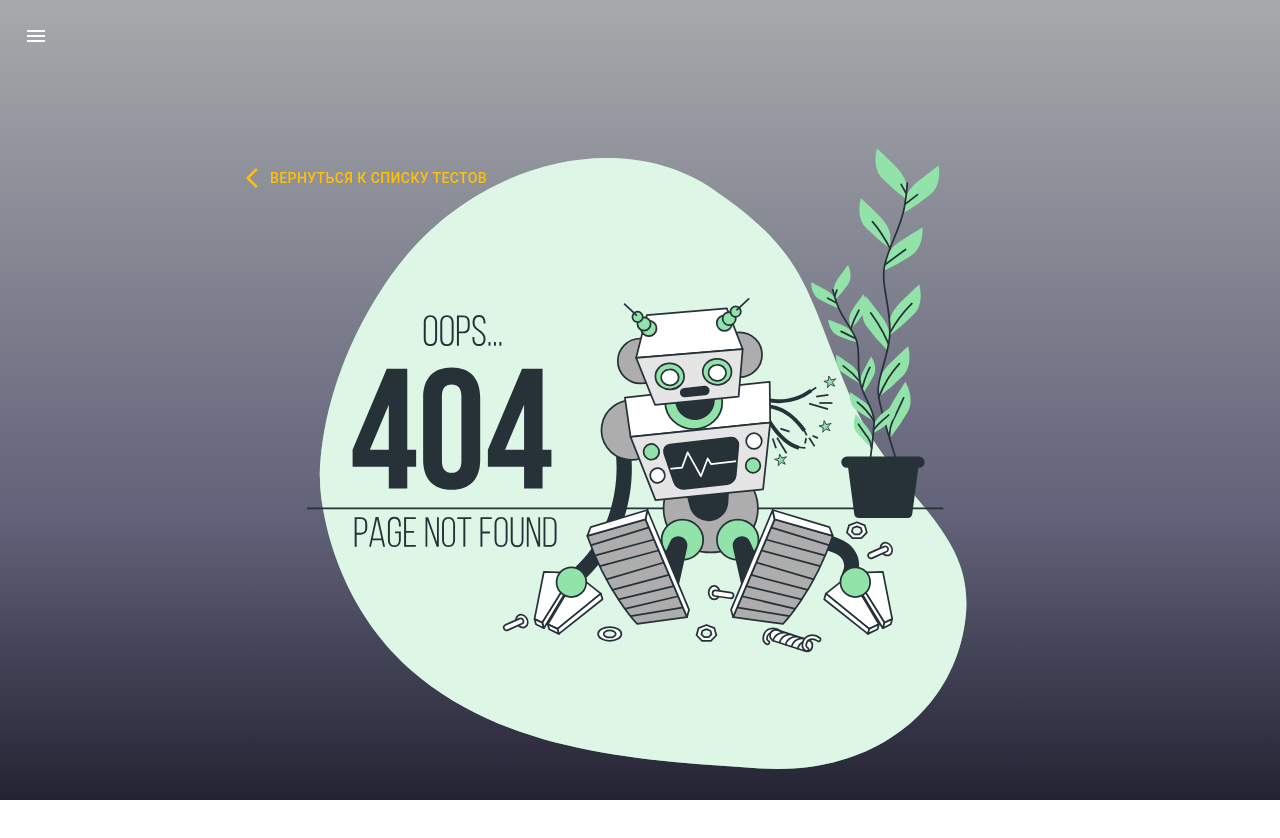
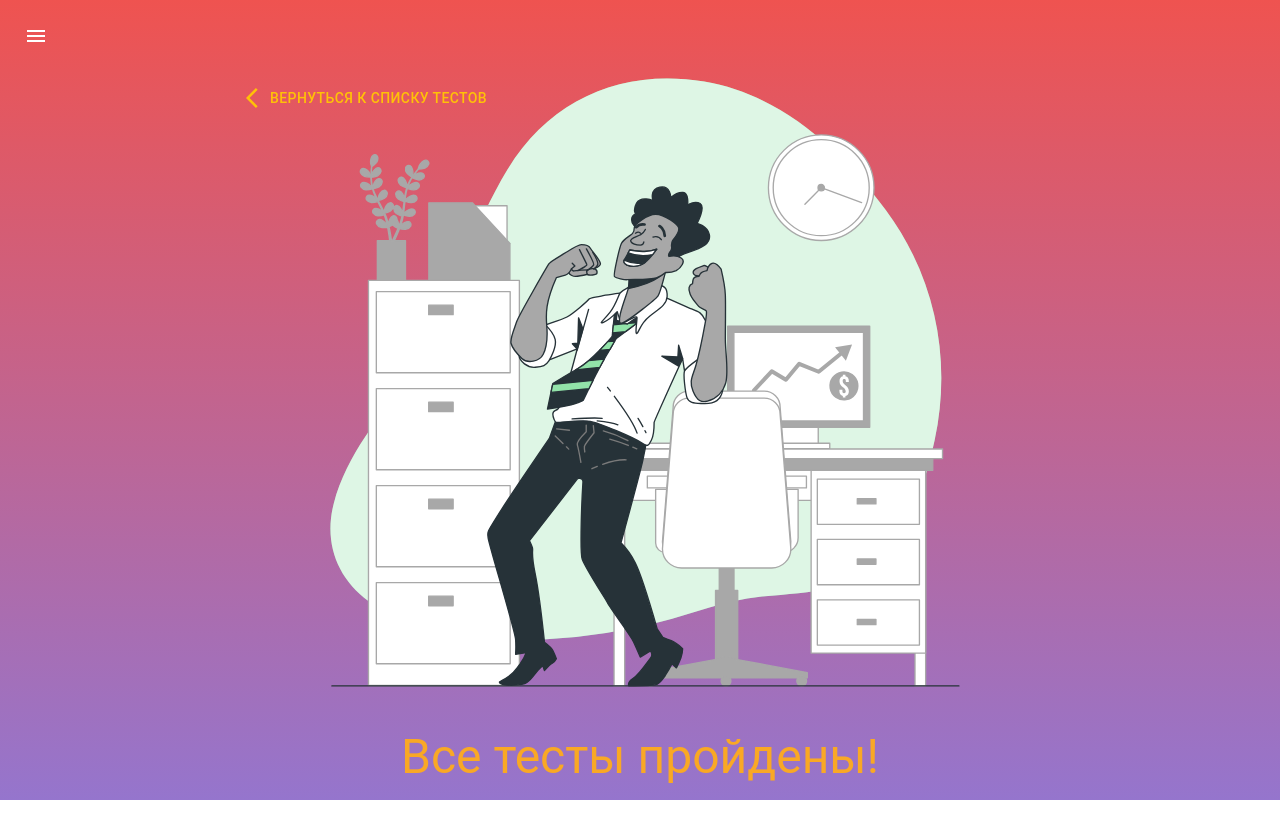
Before and after one commit to HabArt1978/quizerland_react-redux-ts, a React (Create React App) app: page /quizes-passed in a window 1280 px wide. Shown: the top 838 px of the page. Built offline with nearby package versions, Linux system fonts and the light colour scheme.

Commit message:
Добавил страницу завершения викторины
- если из последнего теста перейти к следующему тесту,
которого нет, происходит переход на страницу заваршения викторины.

```diff
--- a/src/App.tsx
+++ b/src/App.tsx
@@ -7,6 +7,8 @@ import AuthPage from "./pages/auth"
 import RedirectPage from "./pages/redirect"
 import NotFoundPage from "./pages/404/notFound"
 import RegistrationPage from "./pages/auth/registration"
+import QuizesPassed from "./pages/quizes/quizesPassed/QuizesPassed"
+
 import MenuToggle from "./components/Navigation/MenuToggle"
 
 import "./index.css"
@@ -36,7 +38,10 @@ function App() {
           path="/create-quiz"
           element={<CreateQuizPage />}
         />
-
+        <Route
+          path="/quizes-passed"
+          element={<QuizesPassed />}
+        />
         <Route
           path="/"
           element={<RedirectPage />}
--- a/src/components/ActiveQuiz/FinishedQuizCard.tsx
+++ b/src/components/ActiveQuiz/FinishedQuizCard.tsx
@@ -1,3 +1,15 @@
+import { useState } from "react"
+import { useAppDispatch, useAppSelector } from "../../store/hooks"
+import { useNavigate } from "react-router-dom"
+
+import {
+  resetCurrentQuestionId,
+  setActiveQuiz,
+  resetRightAttempt,
+} from "../../store/quiz/actions"
+
+import { Quiz } from "../../store/quiz/types"
+
 import Card from "@mui/material/Card"
 import CardActions from "@mui/material/CardActions"
 import CardContent from "@mui/material/CardContent"
@@ -13,21 +25,17 @@ import CancelIcon from "@mui/icons-material/Cancel"
 import KeyboardTabIcon from "@mui/icons-material/KeyboardTab"
 import RepeatIcon from "@mui/icons-material/Repeat"
 import LoadingButton from "@mui/lab/LoadingButton"
-import { useAppDispatch } from "../../store/hooks"
-import { useNavigate } from "react-router-dom"
-import {
-  resetCurrentQuestionId,
-  setActiveQuiz,
-  resetRightAttempt,
-} from "../../store/quiz/actions"
-import { useState } from "react"
-import { Quiz } from "../../store/quiz/types"
 
 type FinishedQuizCardProps = {
   quiz: Quiz
 }
 
 const FinishedQuizCard: React.FC<FinishedQuizCardProps> = ({ quiz }) => {
+  const activeQuizID = useAppSelector(({ quizState }) => quizState.activeID)
+  const quizesLength = useAppSelector(
+    ({ quizState }) => quizState.quizes.length,
+  )
+
   const dispatch = useAppDispatch()
   const navigate = useNavigate()
 
@@ -45,6 +53,13 @@ const FinishedQuizCard: React.FC<FinishedQuizCardProps> = ({ quiz }) => {
 
   const toNextQuiz = () => {
     setIsLoading("next")
+
+    if (activeQuizID + 1 > quizesLength) {
+      setTimeout(() => {
+        navigate("/quizes-passed")
+      }, 1000)
+      return
+    }
 
     setTimeout(() => {
       dispatch(setActiveQuiz(quiz.id + 1))
--- /dev/null
+++ b/src/pages/quizes/quizesPassed/QuizesPassed.tsx
@@ -0,0 +1,55 @@
+import Container from "@mui/material/Container"
+import { BackToQuizesButton } from "../../../components/ActiveQuiz/BackToQuizesButton"
+import CssBaseline from "@mui/material/CssBaseline"
+import PassedSvg from "./svg"
+import Typography from "@mui/material/Typography"
+import Box from "@mui/material/Box"
+import theme from "../../../mui-theme"
+
+const QuizesPassed = () => {
+  return (
+    <div
+      style={{
+        backgroundColor: theme.palette.info.main,
+        backgroundImage: `linear-gradient(0deg, ${theme.palette.info.main} 0%, ${theme.palette.secondary.main} 100%)`,
+        height: "100vh",
+      }}
+    >
+      <CssBaseline />
+
+      <Container maxWidth="md">
+        <Container
+          sx={{
+            display: "flex",
+            flexDirection: "column",
+            textAlign: "start",
+            pt: "5rem",
+          }}
+        >
+          <div
+            style={{
+              marginBottom: "-5rem",
+            }}
+          >
+            <BackToQuizesButton />
+          </div>
+
+          <PassedSvg />
+
+          <Box sx={{ display: "flex", justifyContent: "center" }}>
+            <Typography
+              variant="h3"
+              component="h1"
+              color={theme.palette.primary.dark}
+              sx={{ mt: "-8rem", "z-index": 1 }}
+            >
+              Все тесты пройдены!
+            </Typography>
+          </Box>
+        </Container>
+      </Container>
+    </div>
+  )
+}
+
+export default QuizesPassed
--- a/src/pages/Passed.tsx/svg.tsx
+++ b/src/pages/quizes/quizesPassed/svg.tsx
@@ -2,7 +2,7 @@ function PassedSvg() {
   return (
     <svg
       xmlns="http://www.w3.org/2000/svg"
-      viewBox="0 0 500 500"
+      viewBox="-50 0 600 600"
     >
       <g>
         <path
```
Also changed, not shown: src/pages/Passed.tsx/quizesPassed.tsx (deleted, +0 -42 lines).
